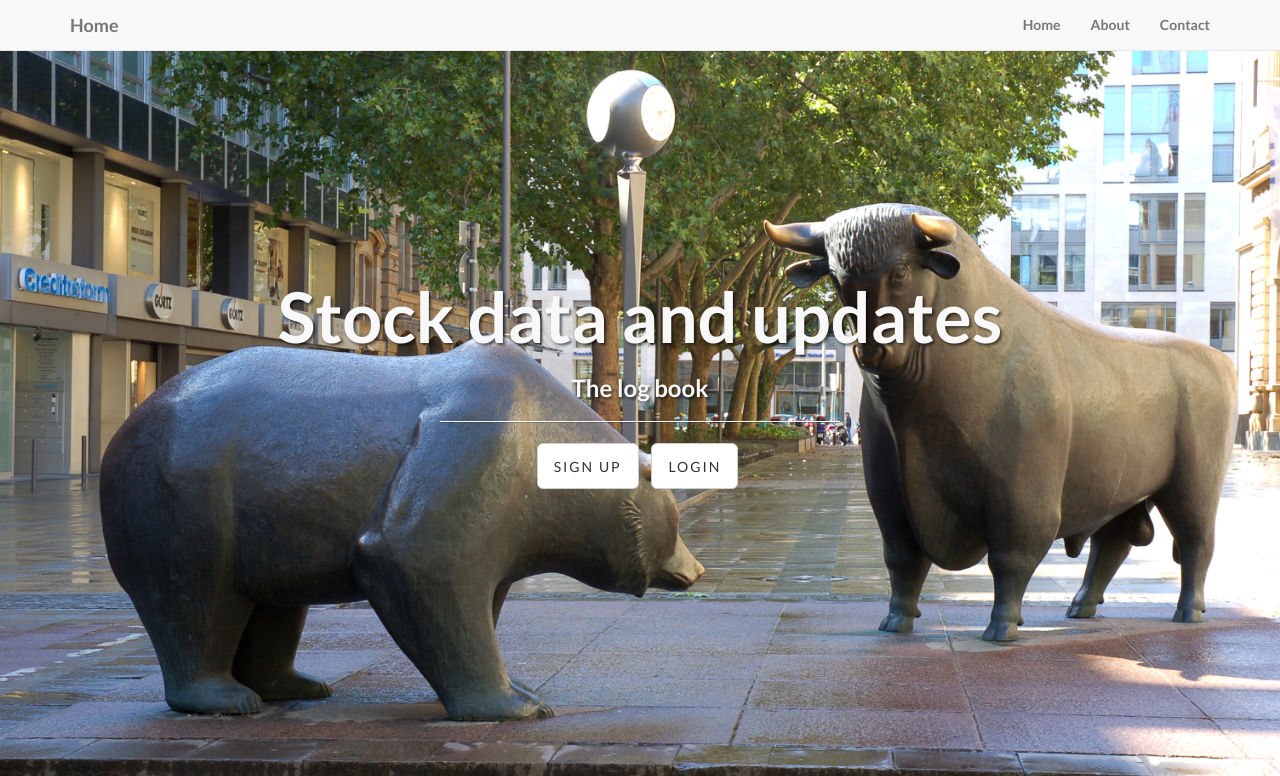
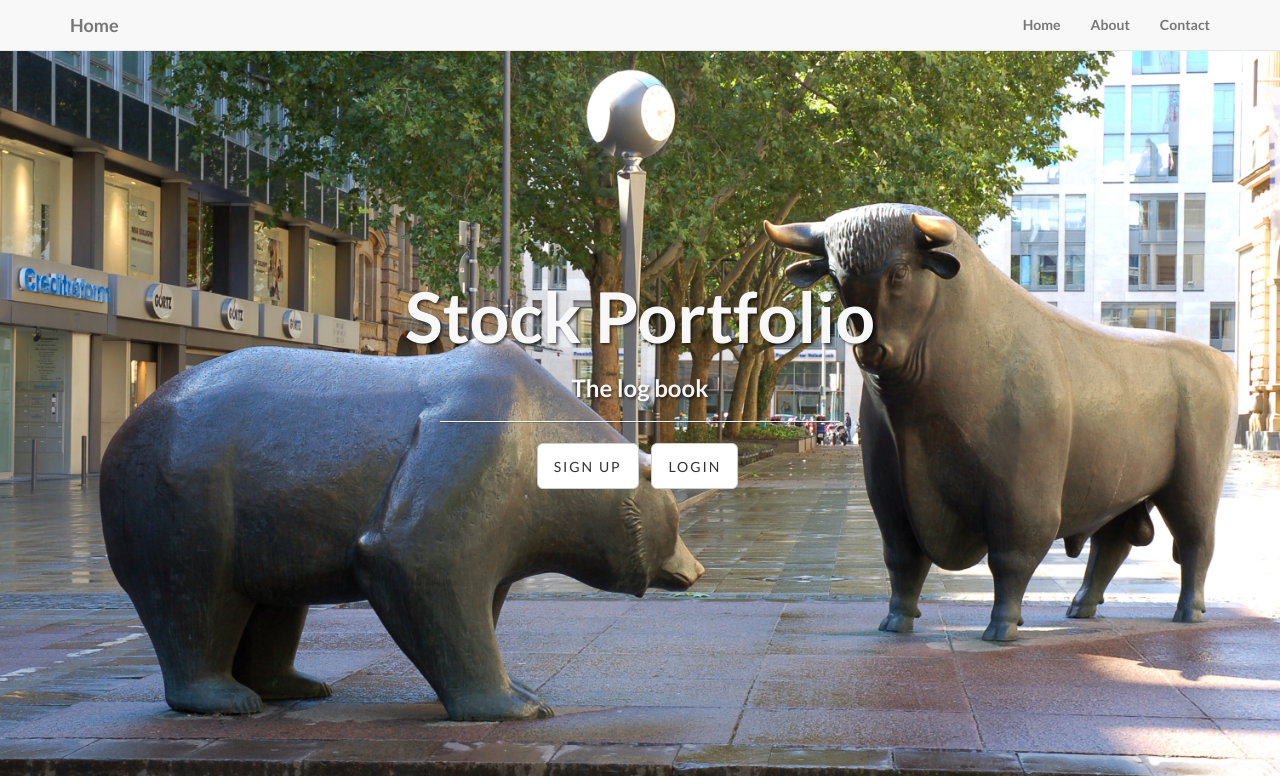
Before and after one commit to bharatreddy/thelogs, a Flask app: page / in a window 1280 px wide. Shown: the top 776 px of the page. Run offline with Flask 2, Linux system fonts and the light colour scheme; parts of the project's set-up code (start-up, migrations or seed data) failed here and were passed over; some libraries are stand-ins or nearby versions.

Commit message:
minor bug fixes

```diff
--- a/bear/templates/index.html
+++ b/bear/templates/index.html
@@ -72,7 +72,7 @@
             <div class="row">
                 <div class="col-lg-12">
                     <div class="intro-message">
-                        <h1>Stock data and updates</h1>
+                        <h1>Stock Portfolio</h1>
                         <h3>The log book</h3>
                         <hr class="intro-divider">
                         <ul class="list-inline intro-social-buttons">
--- a/scripts/etmNews.py
+++ b/scripts/etmNews.py
@@ -10,7 +10,7 @@ if __name__ == "__main__":
 
 class GetEcTimesNews(object):
     """
-    A class to get the news from yahoo site.
+    A class to get the news from economic times.
 
     We'll get news from those articles where there was
     a mention of one of the stocks listed in our db.
```
